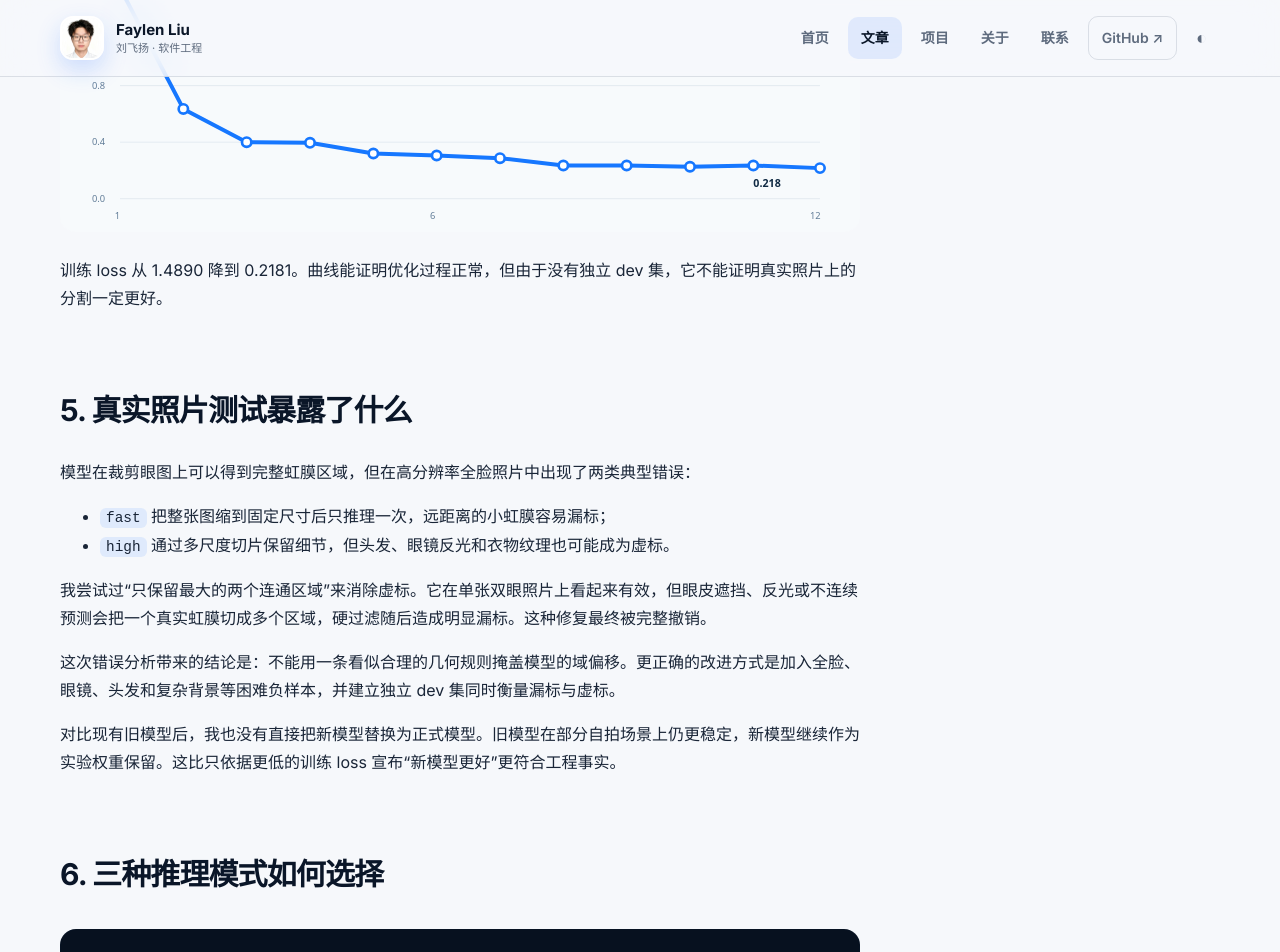
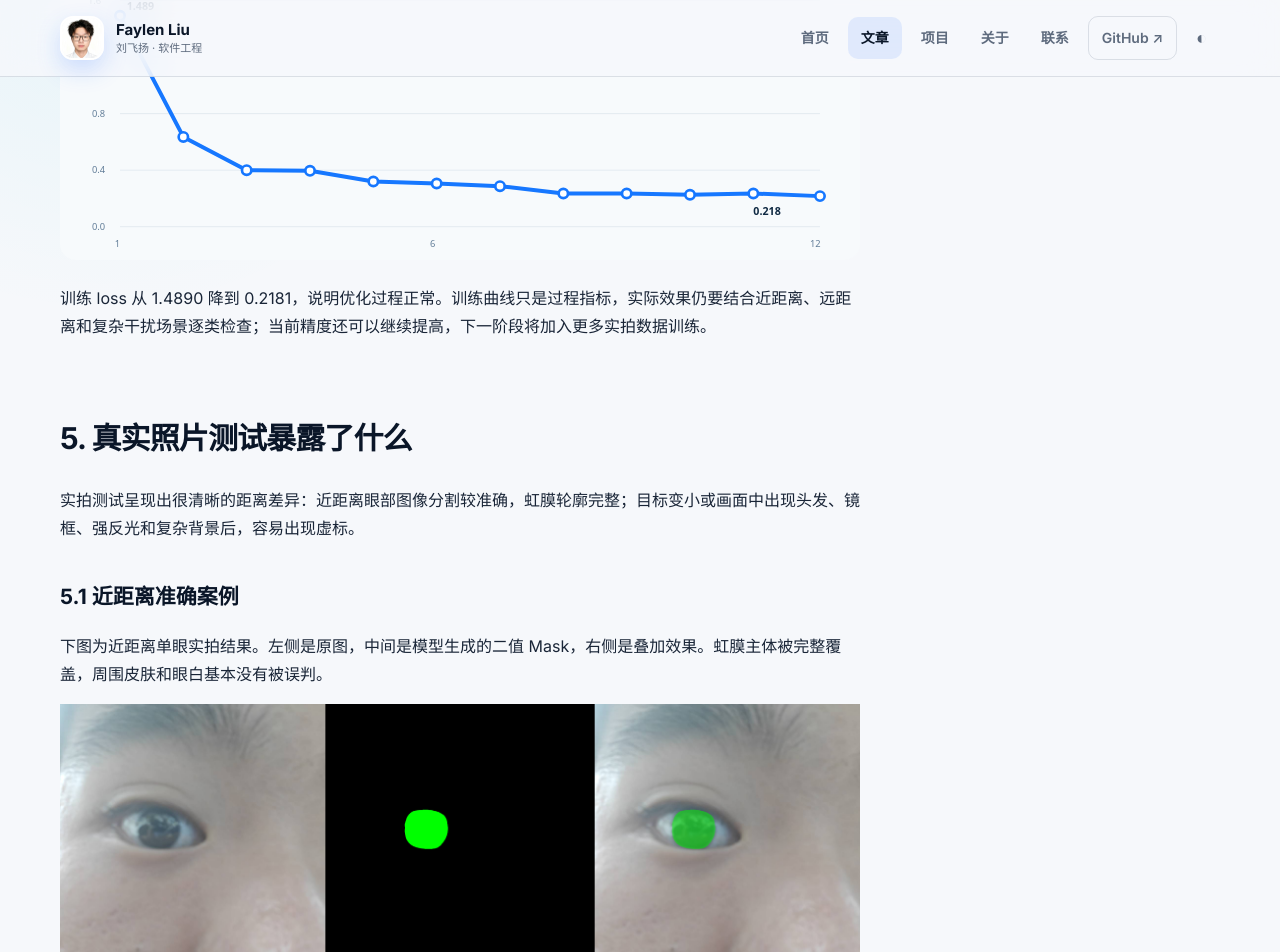
Before and after one commit to sheeplhy/sheeplhy.github.io, a Jekyll site: the page built from _posts/2026-10-08-iris-recognition-pipeline.md, in a window 1280 px wide and 1400 px high, scrolled down 2823 px. Shown: the top 952 px of the window. Built offline with Jekyll 4.4.1, drawn with Linux system fonts in a browser that asks for light colours; some of the changed text lies outside the part shown.

Commit message:
Add real-world iris segmentation results

```diff
--- a/_posts/2026-10-08-iris-recognition-pipeline.md
+++ b/_posts/2026-10-08-iris-recognition-pipeline.md
@@ -7,7 +7,7 @@
 permalink: /posts/iris-recognition-pipeline/
 ---
 
-> 这是一次从数据协议、模型训练到真实自拍测试的完整工程实践。项目已经公开训练代码、GUI、测试和轻量推理权重；原始训练数据与可识别个人照片不随仓库发布。
+> 这是一次从数据协议、模型训练到真实自拍测试的完整工程实践。项目已经公开训练代码、GUI、测试和轻量推理权重；原始训练数据不随仓库发布，本文展示的实拍案例已获得公开使用授权。
 
 **项目仓库：** [sheeplhy/iris-segmentation-model](https://github.com/sheeplhy/iris-segmentation-model)
 
@@ -21,13 +21,13 @@
 
 这次训练使用 4,433 张样本，来自 12 个数据来源，既包含 CVAT 多边形标注，也包含二值 Mask、Fill 和部分辅助标签。数据编译器会生成 JSONL 锁定清单，记录样本 ID、来源、标签可用性和内容哈希。
 
-我把数据集分成三个角色：
+完整训练流程把数据划分为三个角色：
 
 1. train 用于参数更新；
 2. dev 用于早停、阈值和方案选择；
 3. Benchmark 只在方案冻结后验收。
 
-这次实际训练没有建立独立的受试者隔离 dev 集，因此后文只报告训练 loss，不把它包装成泛化精度。这个限制也直接影响了模型选择：最后使用的是第 12 轮检查点，而不是根据独立 Dice 自动选择的最佳轮次。
+本轮工作的重点是打通训练、恢复、推理和可视化链路。现有结果已经能在近距离眼部图像上稳定定位虹膜，但整体精度仍有提升空间；后续会通过更多真实拍摄样本覆盖距离、角度、设备和光照变化，并持续记录不同场景下的误差。
 
 ## 3. 为什么采用全图与原分辨率局部视图
 
@@ -64,18 +64,36 @@
 
 ![12 轮训练 loss]({{ '/assets/images/iris-segmentation-training-loss.svg' | relative_url }})
 
-训练 loss 从 1.4890 降到 0.2181。曲线能证明优化过程正常，但由于没有独立 dev 集，它不能证明真实照片上的分割一定更好。
+训练 loss 从 1.4890 降到 0.2181，说明优化过程正常。训练曲线只是过程指标，实际效果仍要结合近距离、远距离和复杂干扰场景逐类检查；当前精度还可以继续提高，下一阶段将加入更多实拍数据训练。
 
 ## 5. 真实照片测试暴露了什么
 
-模型在裁剪眼图上可以得到完整虹膜区域，但在高分辨率全脸照片中出现了两类典型错误：
+实拍测试呈现出很清晰的距离差异：近距离眼部图像分割较准确，虹膜轮廓完整；目标变小或画面中出现头发、镜框、强反光和复杂背景后，容易出现虚标。
+
+### 5.1 近距离准确案例
+
+下图为近距离单眼实拍结果。左侧是原图，中间是模型生成的二值 Mask，右侧是叠加效果。虹膜主体被完整覆盖，周围皮肤和眼白基本没有被误判。
+
+![近距离虹膜分割准确案例]({{ '/assets/images/iris-close-range-accurate.png' | relative_url }})
+
+_近距离案例：目标像素充足时，模型可以较准确地分割虹膜。_
+
+### 5.2 远距离与干扰虚标案例
+
+下图为带眼镜的全脸实拍结果。两侧虹膜都被识别出来，但头发高光与画面边缘出现了离散绿色区域，属于虚标。这个案例与准确案例分开呈现，避免把“识别到虹膜”和“整体结果完全正确”混为一谈。
+
+![远距离与眼镜干扰下的虚标案例]({{ '/assets/images/iris-long-range-false-positive.png' | relative_url }})
+
+_虚标案例：虹膜主体识别成功，但头发、镜框反光和边缘纹理仍可能触发错误响应。_
+
+目前观察到的两类典型错误是：
 
 - `fast` 把整张图缩到固定尺寸后只推理一次，远距离的小虹膜容易漏标；
 - `high` 通过多尺度切片保留细节，但头发、眼镜反光和衣物纹理也可能成为虚标。
 
 我尝试过“只保留最大的两个连通区域”来消除虚标。它在单张双眼照片上看起来有效，但眼皮遮挡、反光或不连续预测会把一个真实虹膜切成多个区域，硬过滤随后造成明显漏标。这种修复最终被完整撤销。
 
-这次错误分析带来的结论是：不能用一条看似合理的几何规则掩盖模型的域偏移。更正确的改进方式是加入全脸、眼镜、头发和复杂背景等困难负样本，并建立独立 dev 集同时衡量漏标与虚标。
+这次错误分析带来的结论是：不能用一条看似合理的几何规则掩盖真实场景中的误差。更有效的改进方式是补充不同拍摄距离的实拍训练数据，并加入全脸、眼镜、头发、强反光和复杂背景等困难负样本，同时分别统计漏标与虚标。
 
 对比现有旧模型后，我也没有直接把新模型替换为正式模型。旧模型在部分自拍场景上仍更稳定，新模型继续作为实验权重保留。这比只依据更低的训练 loss 宣布“新模型更好”更符合工程事实。
 
@@ -150,10 +168,11 @@
 - GUI、自动标注和评估工具可用；
 - 29 项自动化测试通过；
 - 轻量推理权重可以正常加载；
-- 真实全脸场景仍存在域偏移；
-- 没有独立受试者隔离验证指标；
+- 近距离眼部图像的分割较准确；
+- 远距离小目标及头发、镜框、反光等干扰下仍可能虚标；
+- 精度仍有提升空间，需要补充更多多距离、多设备实拍数据训练；
 - 不适用于医疗诊断、正式身份认证或配镜处方。
 
-下一阶段的首要任务不是继续堆叠 Epoch，而是建立干净的 train/dev/Benchmark 划分，补充困难负样本，并让每一次改动都同时接受漏标率、虚标率和跨设备测试。
+下一阶段的首要任务不是简单堆叠 Epoch，而是扩充经过人工复核的实拍训练集，按近距、中距、远距、眼镜、反光、遮挡和复杂背景分层采样；之后固定 Benchmark，让每一次改动都同时接受漏标率、虚标率和跨设备测试。
 
 **源码与推理权重：** [https://github.com/sheeplhy/iris-segmentation-model](https://github.com/sheeplhy/iris-segmentation-model)
```
Also changed, not shown: assets/images/iris-close-range-accurate.png (added), 1 other file.
